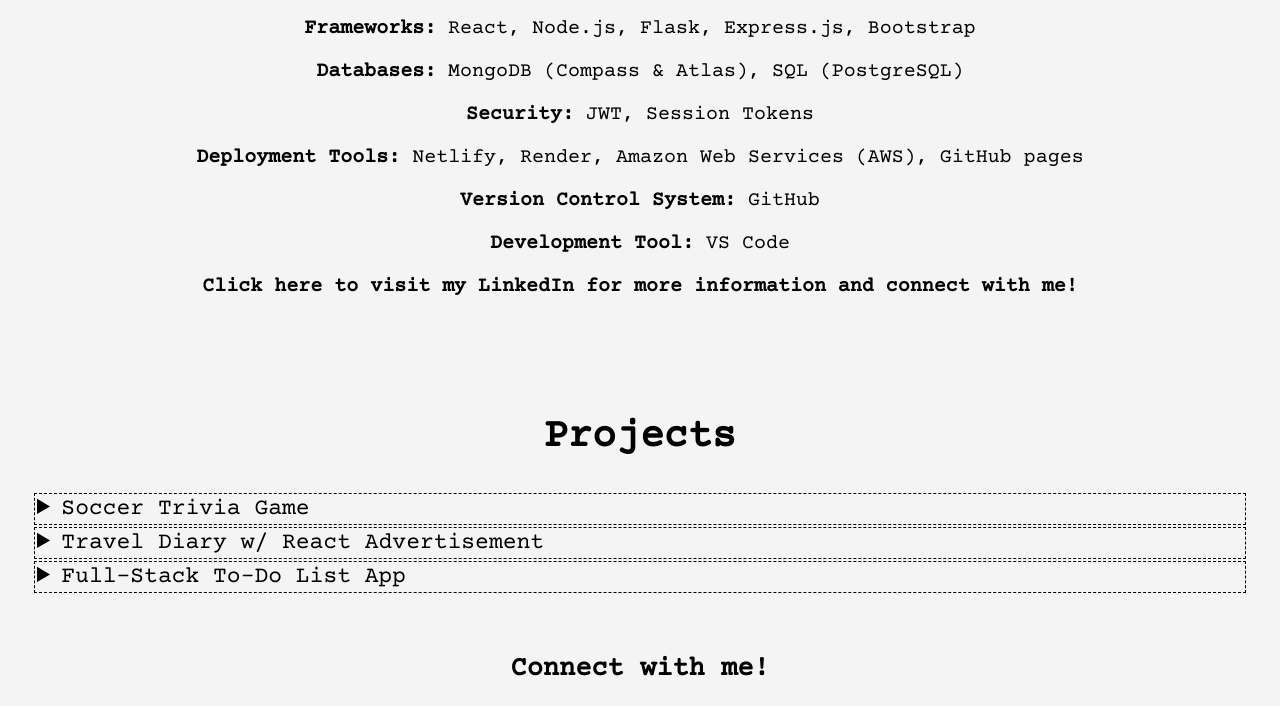
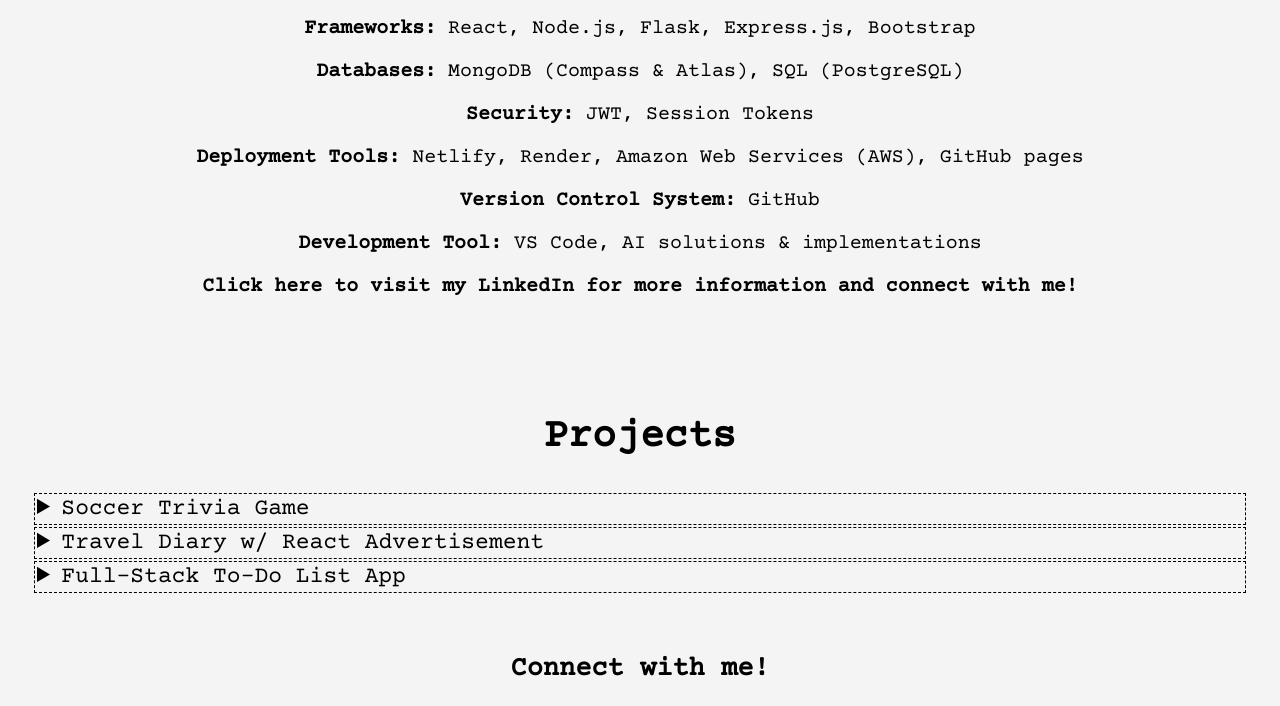
Before and after one commit to calquisada/christian-alquisada-portfolio, a plain HTML site: page index.html in a window 1280 px wide. Shown: the part 943-1649 px from the top of the page. Drawn offline with nearby package versions, Linux system fonts and the light colour scheme.

Commit message:
updated skills section

```diff
--- a/index.html
+++ b/index.html
@@ -31,7 +31,7 @@
       <p><strong>Security:</strong> JWT, Session Tokens</p>
       <p><strong>Deployment Tools:</strong> Netlify, Render, Amazon Web Services (AWS), GitHub pages</p>
       <p><strong>Version Control System:</strong> GitHub</p>
-      <p><strong>Development Tool:</strong> VS Code</p>
+      <p><strong>Development Tool:</strong> VS Code, AI solutions & implementations</p>
       <p><a href="https://www.linkedin.com/in/christian-alquisada/"><strong>Click here to visit my LinkedIn for more information and connect with me!</strong></a></p>
       </div>
     </section>
```
